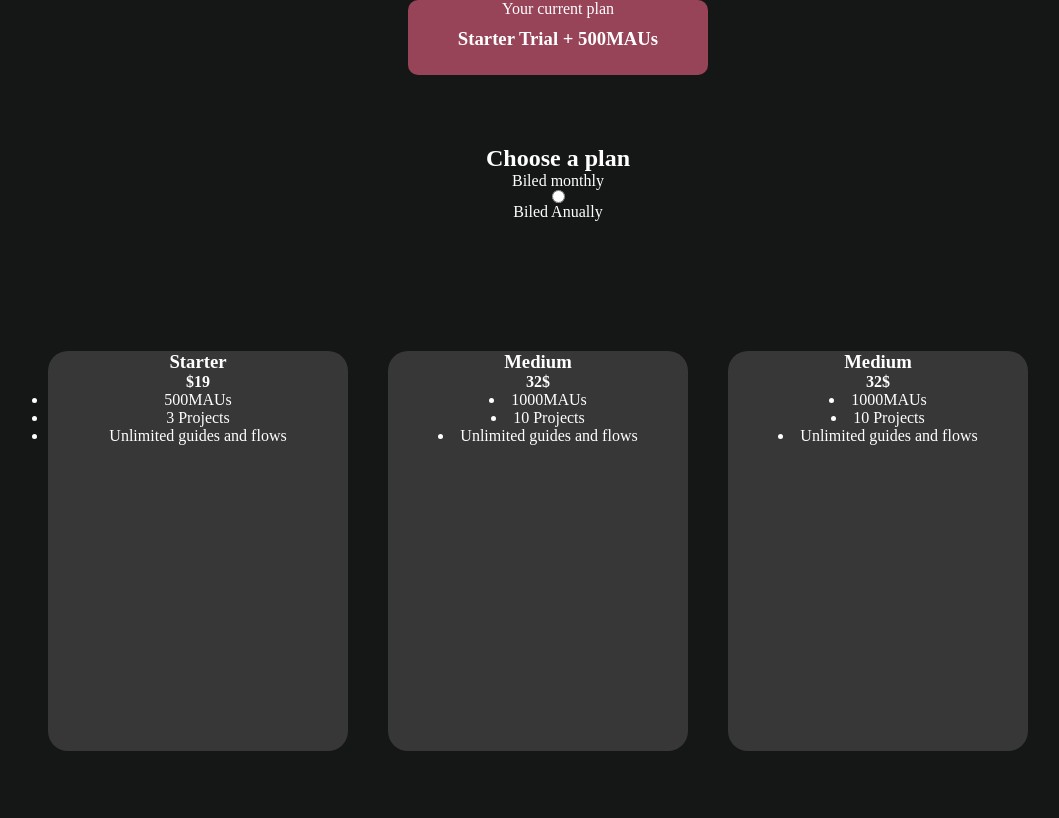
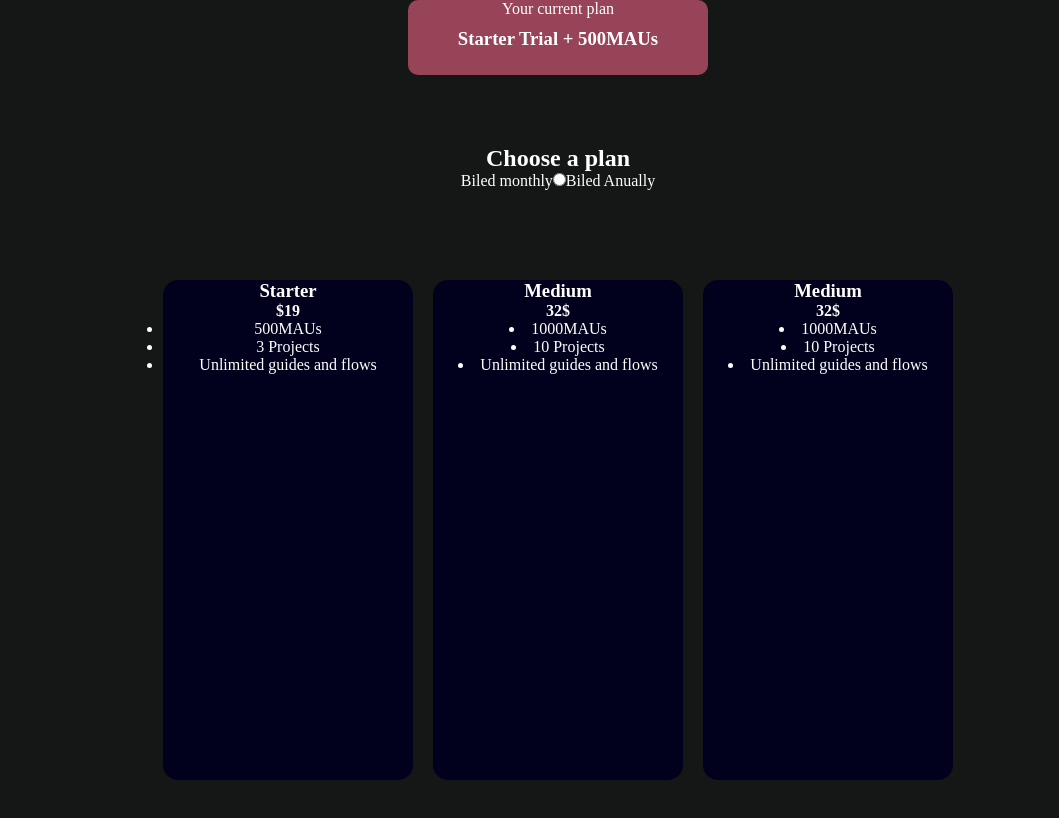
Before and after one commit to DanFigueredo/javascript, a plain HTML site: page princing-card/index.html in a window 1280 px wide. Shown: the whole page, without its empty margins (82-1141 px from the left). Drawn offline with Linux system fonts and the light colour scheme.

Commit message:
praticando

```diff
--- a/princing-card/index.html
+++ b/princing-card/index.html
@@ -13,11 +13,15 @@
         <h3>Starter Trial + 500MAUs</h3>
       </div>
 
-      <h2>Choose a plan</h2>
-      <p>Biled monthly</p><input type="radio" name="" id=""><p>Biled Anually</p>
+      <div id="chose-plan">
+          <h2>Choose a plan </h2>
+
+          <p>Biled monthly<input type="radio" name="" id="">Biled Anually</p>
+      </div>
 
     </header>
     <main>
+        <div class="container">
         <div id="option1">
             <h3>Starter</h3>
             <h4>$19</h4>
@@ -57,6 +61,7 @@
                 Unlimited guides and flows
             </li>
         </div>
+        </div>
 
     </main>
     <footer>
--- a/princing-card/styles.css
+++ b/princing-card/styles.css
@@ -7,10 +7,20 @@
 body{
     background-color: rgb(21, 22, 22);
 }
+#chose-plan{
+   display: block;
+   text-align: center;
+}
+#chose-plan>h2{
+    padding: bottom 20px;;
+}
 header{
     display: flex;
     flex-direction: column;
     align-items: center;
+
+}
+#chose-plan{
 
 }
 #box1{
@@ -27,43 +37,44 @@ header{
 #box1>h3{
     padding: 10px;
 }
+
+
+
+
+
+.container{
+    text-align: center;
+    display: flex;
+    justify-content: center;
+    margin-top: 80px;
+}
+
 main{
-  display: flex;
-  margin: 90px;
-  padding-right: 200px;
-  padding-left: 200px;
-  padding: 20px;
-
 
 }
 #option1{
-    background-color: rgb(56, 55, 55);
-    border-radius: 20px;
-    height: 400px;
-    width: 300px;
-    margin: 20px;
+    background-color: rgb(1, 1, 29);
+    width: 250px;
+    height: 500px;
+    border-radius: 15px;
     text-align: center;
-
+    margin: 10px;
 
 }
 #option2{
-    background-color: rgb(56, 55, 55);
-    border-radius: 20px;
-    height: 400px;
-    width: 300px;
-    margin: 20px;
+    background-color: rgb(1, 1, 29);
+    width: 250px;
+    height: 500px;
+    border-radius: 15px;
     text-align: center;
-
+    margin: 10px;
 
 }
-
 #option3{
-    background-color: rgb(56, 55, 55);
-    border-radius: 20px;
-    height: 400px;
-    width: 300px;
-    margin: 20px;
+    background-color: rgb(1, 1, 29);
+    width: 250px;
+    height: 500px;
+    border-radius: 15px;
     text-align: center;
-
-
+    margin: 10px;
 }
```
